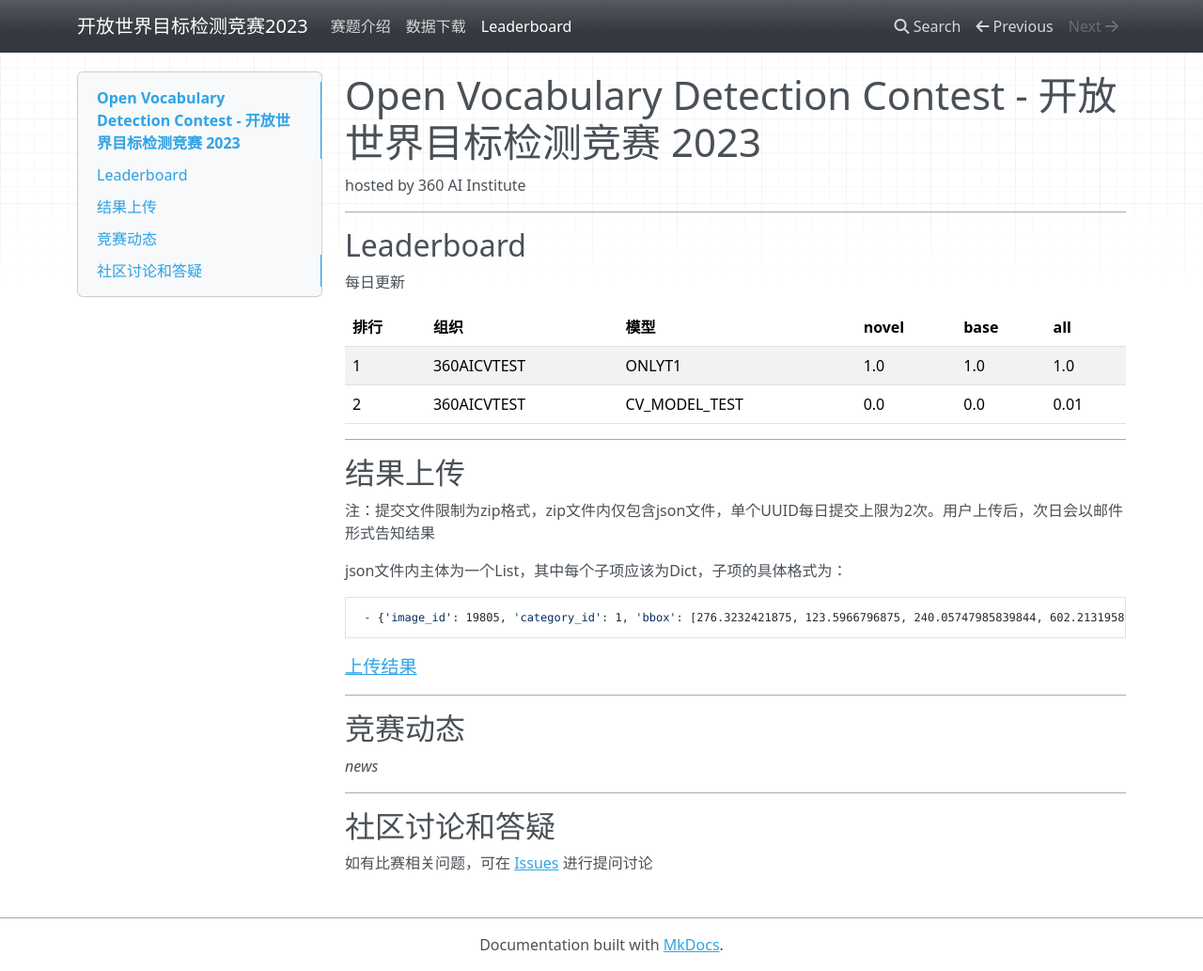
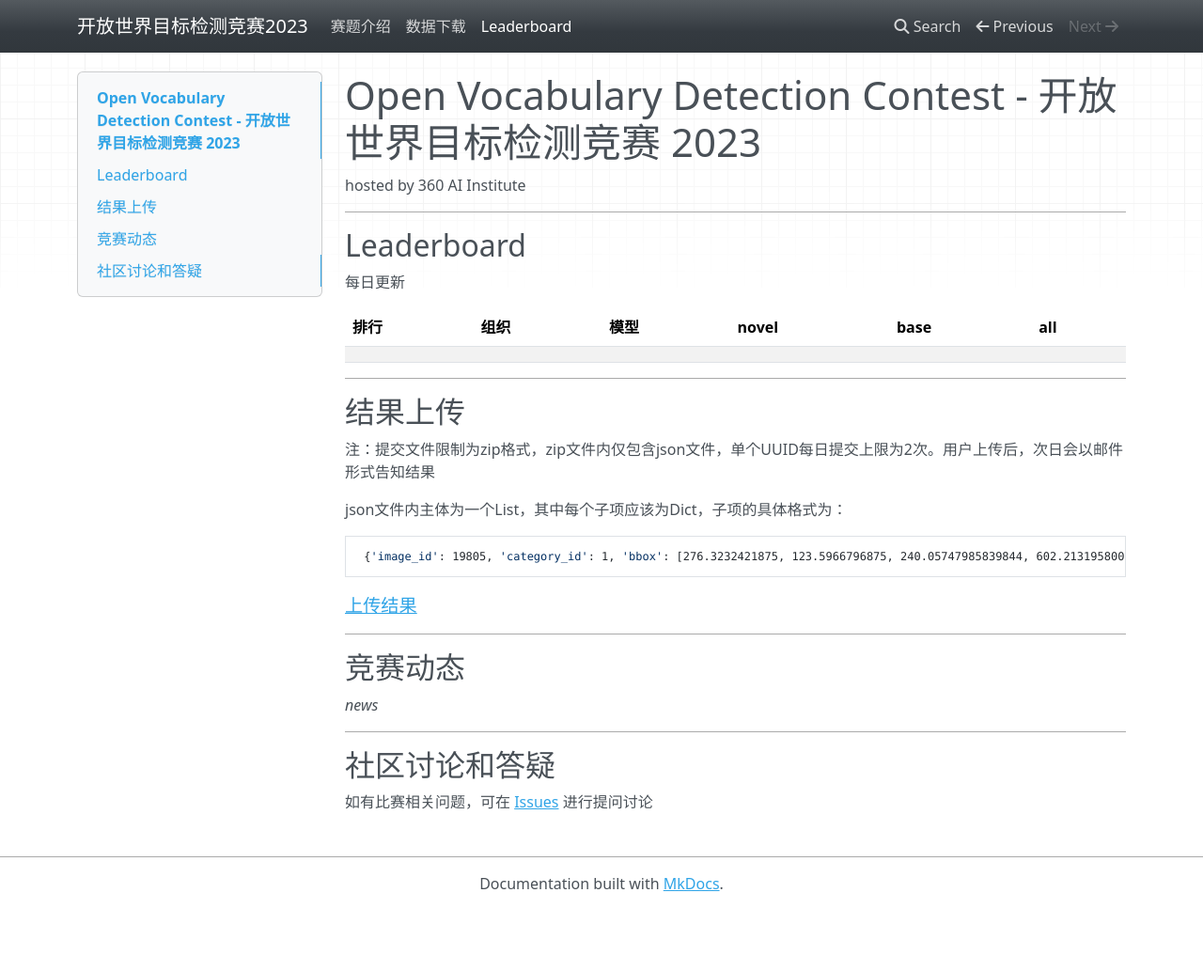
Before and after one commit to 360CVGroup/OVD_Contest, an MkDocs documentation site: the page built from docs/leaderboard.md, in a window 1280 px wide and 1033 px high. Shown: the whole window at 94% size. Built offline with MkDocs 1.6.1, drawn with Linux system fonts in a browser that asks for light colours; nearby versions of some CDN libraries.

Commit message:
Update leaderboard.md

```diff
--- a/docs/leaderboard.md
+++ b/docs/leaderboard.md
@@ -9,8 +9,6 @@ hosted by 360 AI Institute
 
 | 排行 | 组织 | 模型 | novel | base | all |
 | :----- | :----- | :----- | :----- | :----- | :----- |
-|  1 | 360AICVTEST | ONLYT1 | 1.0 | 1.0 | 1.0 |
-|  2 | 360AICVTEST | CV_MODEL_TEST | 0.0 | 0.0 | 0.01 |
 
 ---
 ## 结果上传
@@ -18,7 +16,7 @@ hosted by 360 AI Institute
 
 json文件内主体为一个List，其中每个子项应该为Dict，子项的具体格式为：
 
-     - {'image_id': 19805, 'category_id': 1, 'bbox': [276.3232421875, 123.5966796875, 240.05747985839844, 602.2131958007812], 'score': 0.99}
+     {'image_id': 19805, 'category_id': 1, 'bbox': [276.3232421875, 123.5966796875, 240.05747985839844, 602.2131958007812], 'score': 0.99}
 
    <big>[上传结果](http://47.94.81.96/file/upload3/)</big>
 <!-- *提交的数据格式说明及校验脚本*(*.json) -->
```
